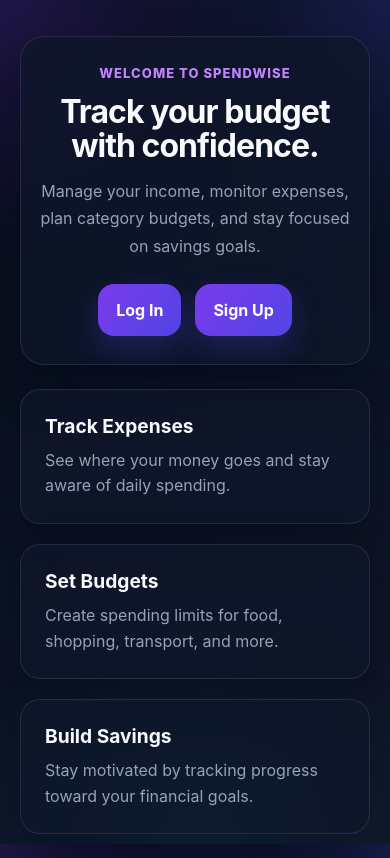
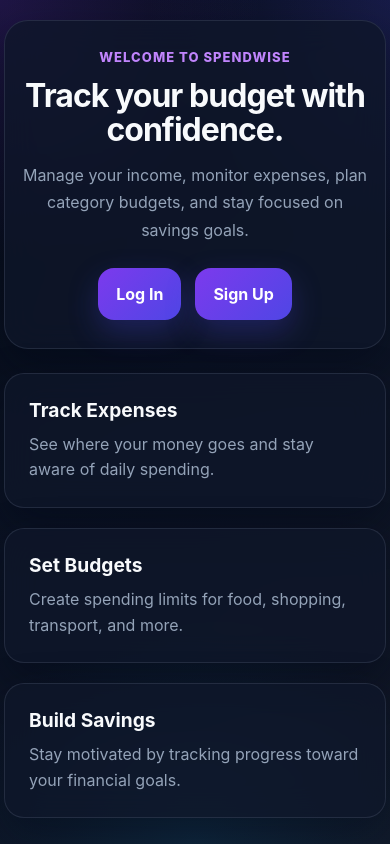
Before and after one commit to TheArisAngelo/Reddit-Client, a React (Create React App) app in the folder reddit-client/: page / in a window 390 px wide. Built offline with nearby package versions, Linux system fonts and the light colour scheme.

Commit message:
fix UI upon login

```diff
--- a/reddit-client/src/App.css
+++ b/reddit-client/src/App.css
@@ -170,7 +170,9 @@ body:has(.light-mode) {
   flex-direction: row;
   align-items: flex-start;
   min-height: 100vh;
+  width: 100%;
   padding: 0;
+  overflow: hidden;
 }
 
 .app-body {
@@ -206,8 +208,9 @@ body:has(.light-mode) {
 ========================= */
 
 .budget-app {
-  max-width: 1400px;
-  margin: 0 auto;
+  max-width: none;
+  margin: 0;
+  width: 100%;
 }
 
 .budget-header {
@@ -3669,7 +3672,7 @@ body:has(.light-mode) {
 
 @media (max-width: 900px) {
   .app-shell {
-    padding: 20px 20px 24px 20px;
+    padding: 0;
   }
 
   .add-lane-form {
@@ -3749,7 +3752,7 @@ body:has(.light-mode) {
 
 @media (max-width: 640px) {
   .app-shell {
-    padding: 16px 16px 24px 16px;
+    padding: 0;
   }
 
   .guest-home {
```
